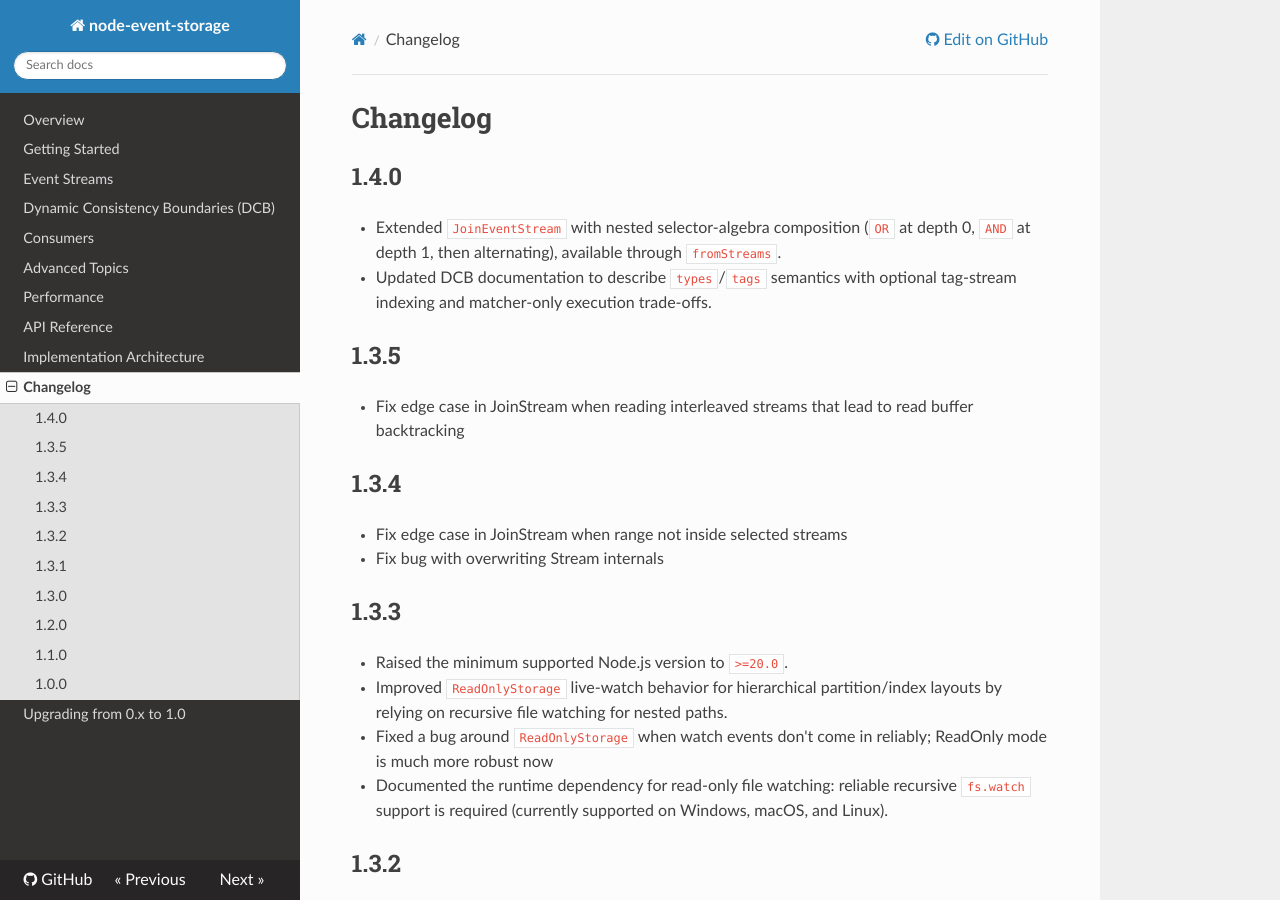
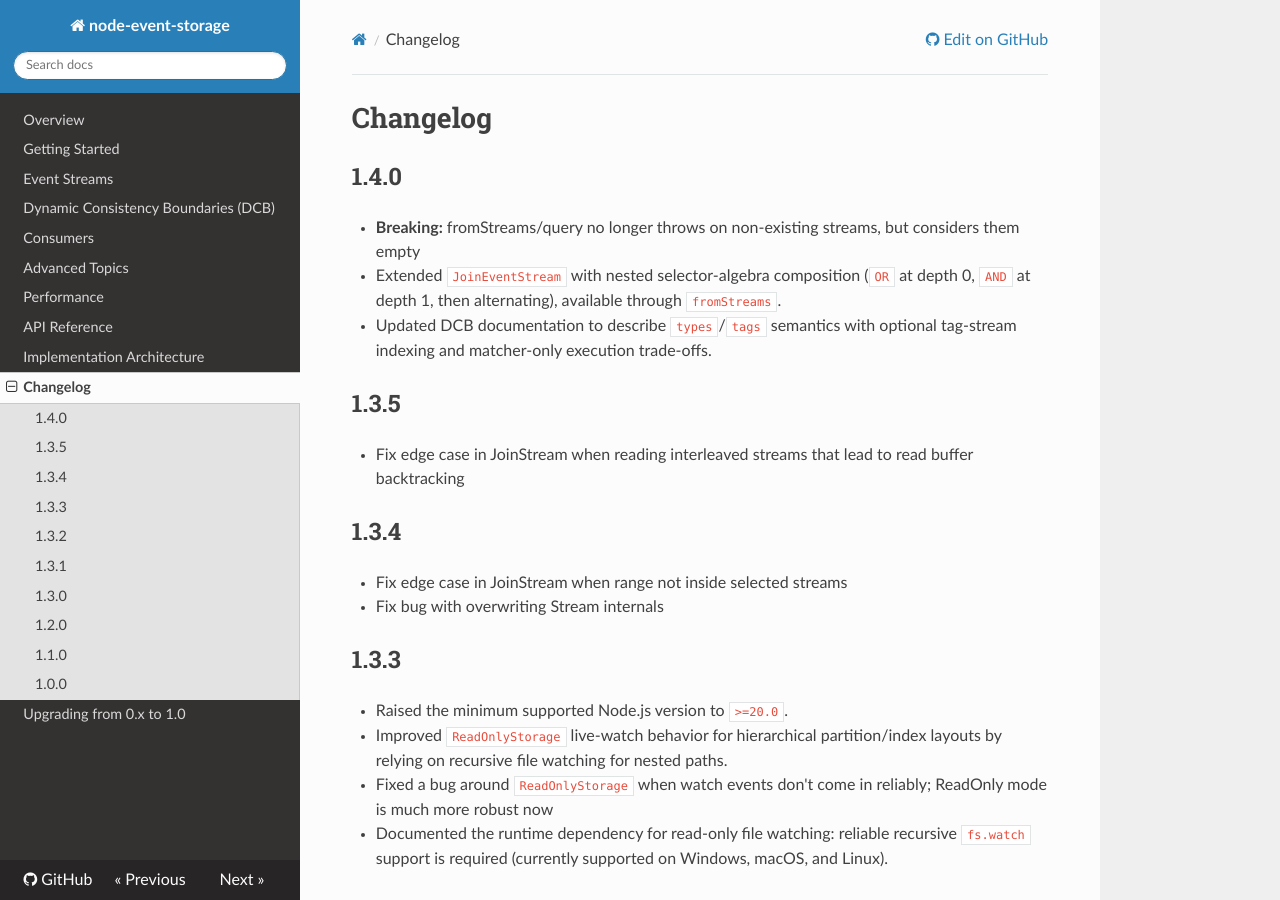
Before and after one commit to albe/node-event-storage, an MkDocs documentation site: the page built from docs/changelog.md, in a window 1280 px wide and 900 px high. Built offline with MkDocs 1.6.1, drawn with Linux system fonts in a browser that asks for light colours; nearby versions of some CDN libraries.

Commit message:
Apply suggestion from @albe

```diff
--- a/docs/changelog.md
+++ b/docs/changelog.md
@@ -2,6 +2,7 @@
 
 ## 1.4.0
 
+- **Breaking:** fromStreams/query no longer throws on non-existing streams, but considers them empty
 - Extended `JoinEventStream` with nested selector-algebra composition (`OR` at depth 0, `AND` at depth 1, then alternating), available through `fromStreams`.
 - Updated DCB documentation to describe `types`/`tags` semantics with optional tag-stream indexing and matcher-only execution trade-offs.
 
```
